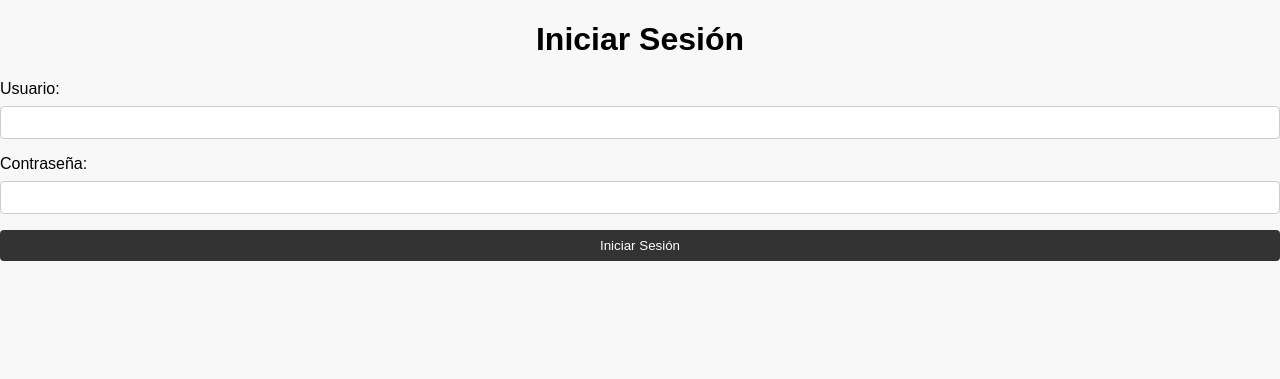
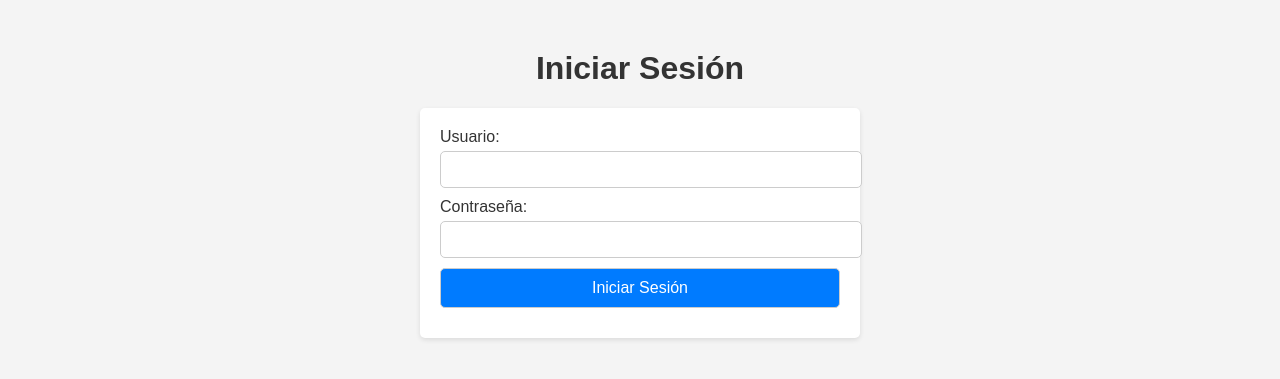
Before and after one commit to RodrigoGarcia96/proyecto, a PHP site: page / in a window 1280 px wide. Shown: the top 379 px of the page. Run offline with PHP 8.4, Linux system fonts and the light colour scheme.

Commit message:
Agregue estilo mejor en login

```diff
--- a/style.css
+++ b/style.css
@@ -1,50 +1,54 @@
-
 body {
     font-family: Arial, sans-serif;
     margin: 0;
     padding: 0;
-    background-color: #f8f8f8;
-}
-
-.container {
-    max-width: 400px;
-    margin: 2rem auto;
-    padding: 1rem;
-    border: 1px solid #ccc;
-    border-radius: 4px;
-    background-color: white;
-    box-shadow: 0 2px 4px rgba(0, 0, 0, 0.1);
+    background-color: #f4f4f4;
 }
 
 h1 {
     text-align: center;
+    margin-top: 50px;
+    color: #333;
+}
+
+form {
+    max-width: 400px;
+    margin: 0 auto;
+    padding: 20px;
+    background-color: #fff;
+    border-radius: 5px;
+    box-shadow: 0 2px 5px rgba(0,0,0,0.1);
 }
 
 label {
     display: block;
-    margin-bottom: 0.5rem;
+    margin-bottom: 5px;
+    color: #333;
 }
 
 input[type="text"],
-input[type="password"] {
+input[type="password"],
+button {
     width: 100%;
-    padding: 0.5rem;
-    margin-bottom: 1rem;
+    padding: 10px;
+    margin-bottom: 10px;
     border: 1px solid #ccc;
-    border-radius: 4px;
-    box-sizing: border-box;
+    border-radius: 5px;
 }
 
 button {
-    width: 100%;
-    padding: 0.5rem;
-    background-color: #333;
-    color: white;
-    border: none;
-    border-radius: 4px;
+    background-color: #007bff;
+    color: #fff;
+    font-size: 16px;
     cursor: pointer;
 }
 
 button:hover {
-    background-color: #555;
+    background-color: #0056b3;
 }
+
+@media (max-width: 768px) {
+    form {
+        padding: 10px;
+    }
+}
```
